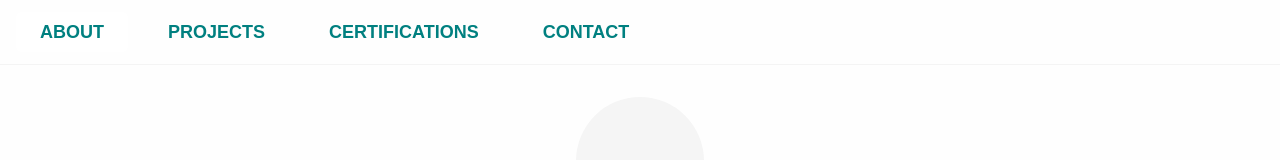
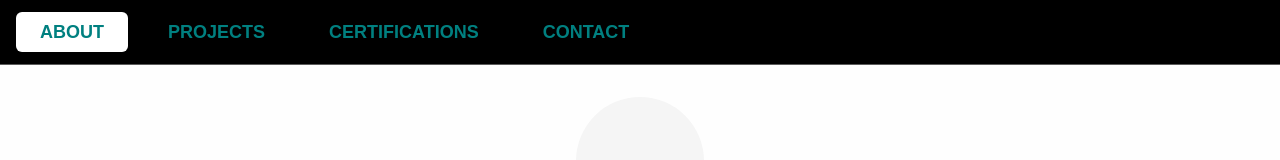
Before and after one commit to rithic-k/Portfolio-Web, a Next.js app: page / in a window 1280 px wide. Shown: the top 160 px of the page. Built offline with nearby package versions, Linux system fonts and the light colour scheme; no server answers.

Commit message:
made header buttons functional

```diff
--- a/src/app/globals.css
+++ b/src/app/globals.css
@@ -129,3 +129,7 @@ html {
   background-color: white; /* Solid white background */
   color: hsl(var(--portfolio-accent));
 }
+
+.navbar-solid {
+    background-color: #000000;
+}
--- a/src/app/page.tsx
+++ b/src/app/page.tsx
@@ -22,6 +22,7 @@ export default function Home() {
   };
 
   const [projects, setProjects] = useState([]);
+const [certifications, setCertifications] = useState([]);
 
   useEffect(() => {
     const observer = new IntersectionObserver(
@@ -77,10 +78,11 @@ export default function Home() {
     fetchProjects();
   }, []);
 
+
   return (
     <div className="bg-portfolio-background text-portfolio-foreground min-h-screen flex flex-col">
       {/* Navbar */}
-      <nav className="bg-portfolio-background sticky top-0 z-50 border-b border-border/40">
+      <nav className="navbar-solid sticky top-0 z-50 border-b border-border/40">
         <div className="container mx-auto px-4 py-3 flex items-center justify-between">
           <div className="flex space-x-4">
             {sectionsData.map((section) => (
@@ -137,11 +139,10 @@ export default function Home() {
           </div>
         </section>
 
-        {/* Certifications Section */}
+           {/* Certifications Section */}
         <section id="certifications" ref={sectionRefs.certifications} className="mb-16">
           <h2 className="text-3xl font-semibold mb-4 uppercase">Certifications</h2>
-          {/* Add certifications content here */}
-        </section>
+            </section>
 
         {/* Contact Section */}
         <section id="contact" ref={sectionRefs.contact} className="mb-16">
```
